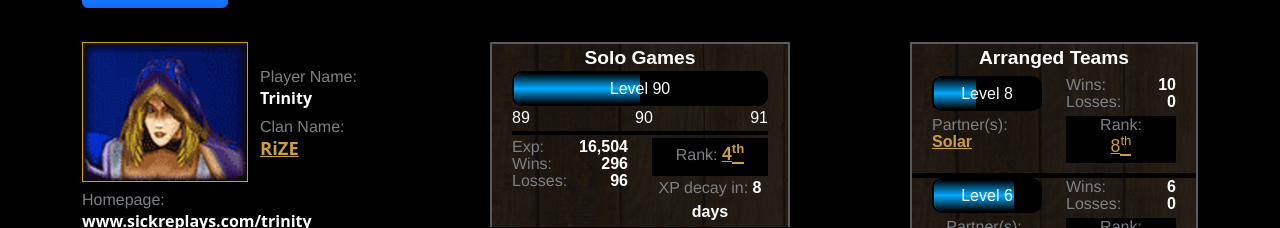
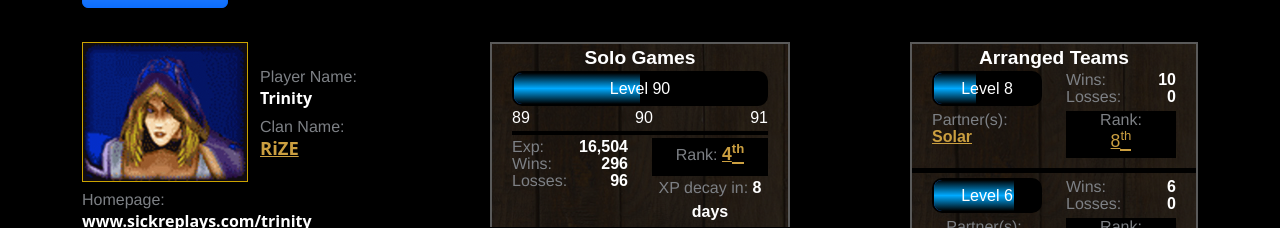
Before and after one commit to GalenCasstevens/warcraft3-ladder, a React (Create React App) app in the folder frontend/: page /players/6521dc03abaa082114cfd55b in a window 1280 px wide. Shown: the part 139-367 px from the top of the page. Built offline with nearby package versions, Linux system fonts and the light colour scheme.

Commit message:
accidently deleted package.json, corrected css error

```diff
--- a/frontend/src/index.css
+++ b/frontend/src/index.css
@@ -433,7 +433,7 @@ td.profile-stats-content {
 	margin-top: 5px;
 }
 
-.profile-at-main-row:nth-of-type(2) {
+.profile-at-main-row:nth-of-type(1) {
 	margin-top: 0px;
 }
 
```
Also changed, not shown: package.json (added, +21 -0 lines).
